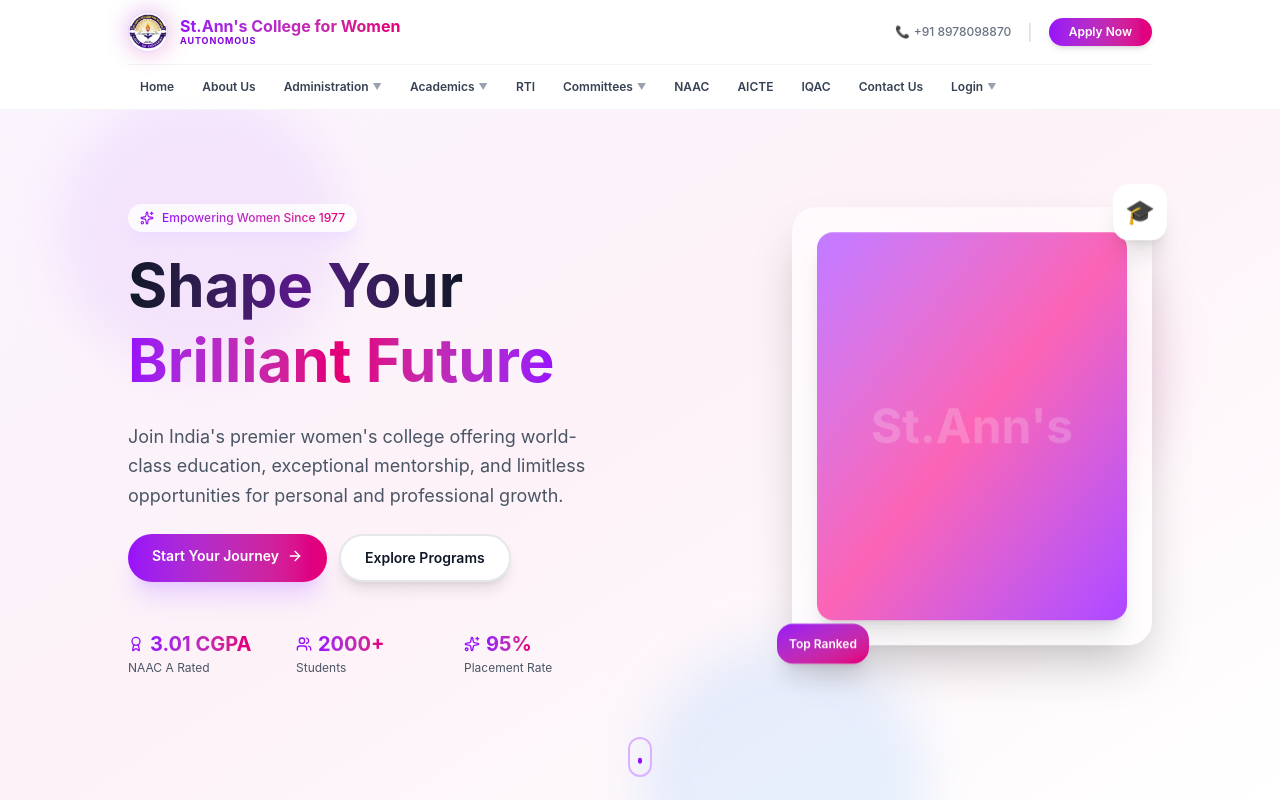
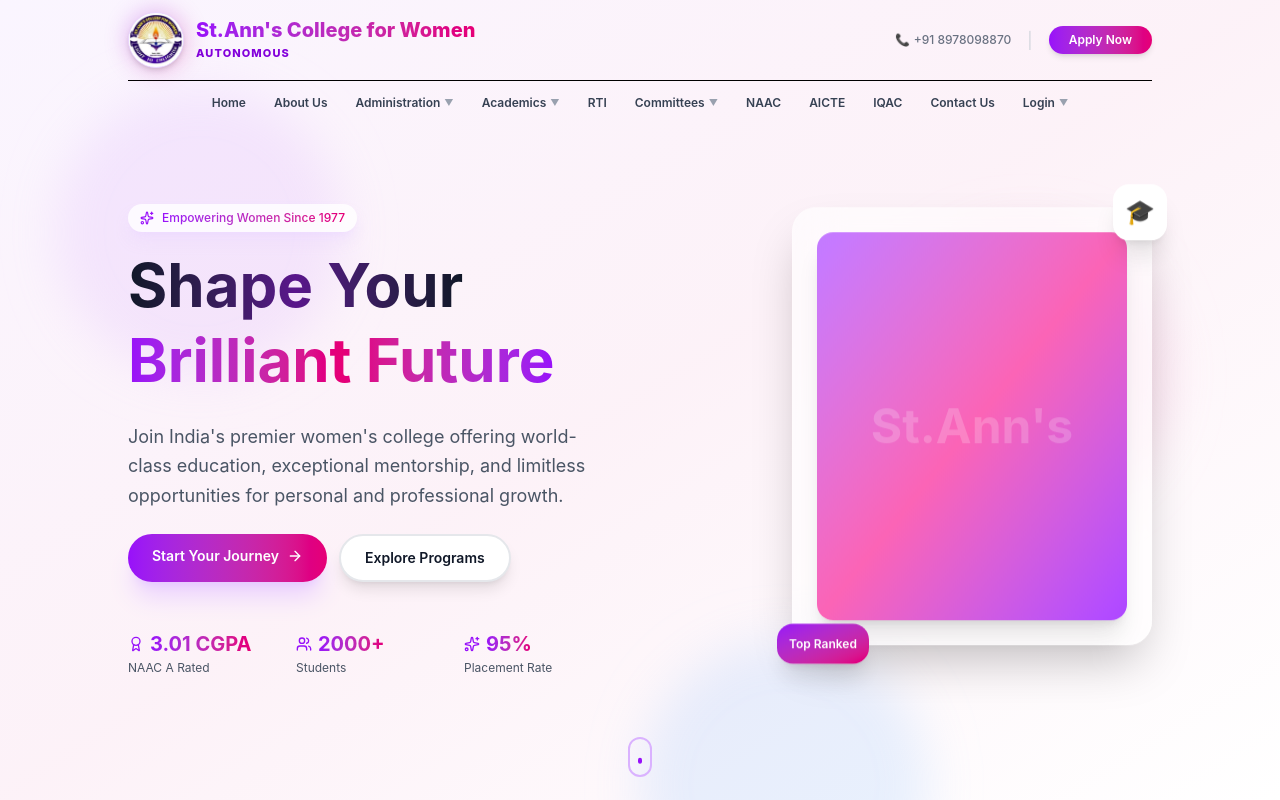
Before and after one commit to mohanse007/st-anns-college-landing-page, a React (Vite) app: page / in a window 1280 px wide. Shown: the top 800 px of the page. Built offline with nearby package versions, Linux system fonts and the light colour scheme.

Commit message:
Align navbar menu to center, revert transparent background header, and increase logo/brand sizes

```diff
--- a/src/components/Navbar.tsx
+++ b/src/components/Navbar.tsx
@@ -62,15 +62,15 @@
     <motion.nav
       initial={{ y: -100 }}
       animate={{ y: 0 }}
-      className={`fixed top-0 left-0 right-0 z-50 transition-all duration-500 bg-white/95 backdrop-blur-xl ${
+      className={`fixed top-0 left-0 right-0 z-50 transition-all duration-500 ${
         scrolled
-          ? 'shadow-lg shadow-purple-100/50'
-          : 'border-b border-gray-100'
+          ? 'bg-white/85 backdrop-blur-xl shadow-lg shadow-purple-100/50'
+          : 'bg-transparent'
       }`}
     >
       <div className="max-w-none px-6 sm:px-12 lg:px-20 xl:px-32">
         {/* Row 1: Logo & Brand + Top Right buttons */}
-        <div className={`flex justify-between items-center transition-all duration-300 ${scrolled ? 'h-14' : 'h-16'}`}>
+        <div className={`flex justify-between items-center transition-all duration-300 ${scrolled ? 'h-16' : 'h-20'}`}>
           {/* Logo */}
           <motion.a
             href="#"
@@ -83,14 +83,14 @@
               <img
                 src={logo}
                 alt="St. Ann's College Logo"
-                className="relative w-10 h-10 object-contain rounded-full bg-white border border-purple-200"
+                className="relative w-14 h-14 object-contain rounded-full bg-white border border-purple-200 shadow-md"
               />
             </div>
             <div className="block">
-              <div className="font-bold text-sm sm:text-base bg-gradient-to-r from-purple-600 to-pink-600 bg-clip-text text-transparent leading-tight whitespace-nowrap">
+              <div className="font-extrabold text-base sm:text-lg md:text-xl bg-gradient-to-r from-purple-600 to-pink-600 bg-clip-text text-transparent leading-tight whitespace-nowrap">
                 St.Ann's College for Women
               </div>
-              <div className="text-[9px] tracking-widest text-purple-700 font-bold uppercase -mt-0.5">
+              <div className="text-[10px] md:text-[11px] tracking-widest text-purple-700 font-extrabold uppercase mt-0.5">
                 Autonomous
               </div>
             </div>
@@ -122,8 +122,8 @@
         </div>
 
         {/* Row 2: Menu Bar (Desktop only) */}
-        <div className="hidden lg:block border-t border-gray-100">
-          <div className="flex items-center justify-start gap-1 py-2 overflow-x-auto no-scrollbar">
+        <div className="hidden lg:block border-t border-gray-150">
+          <div className="flex items-center justify-center gap-1 py-2 overflow-x-auto no-scrollbar">
             {navLinks.map((link) => (
               <div
                 key={link.name}
```
